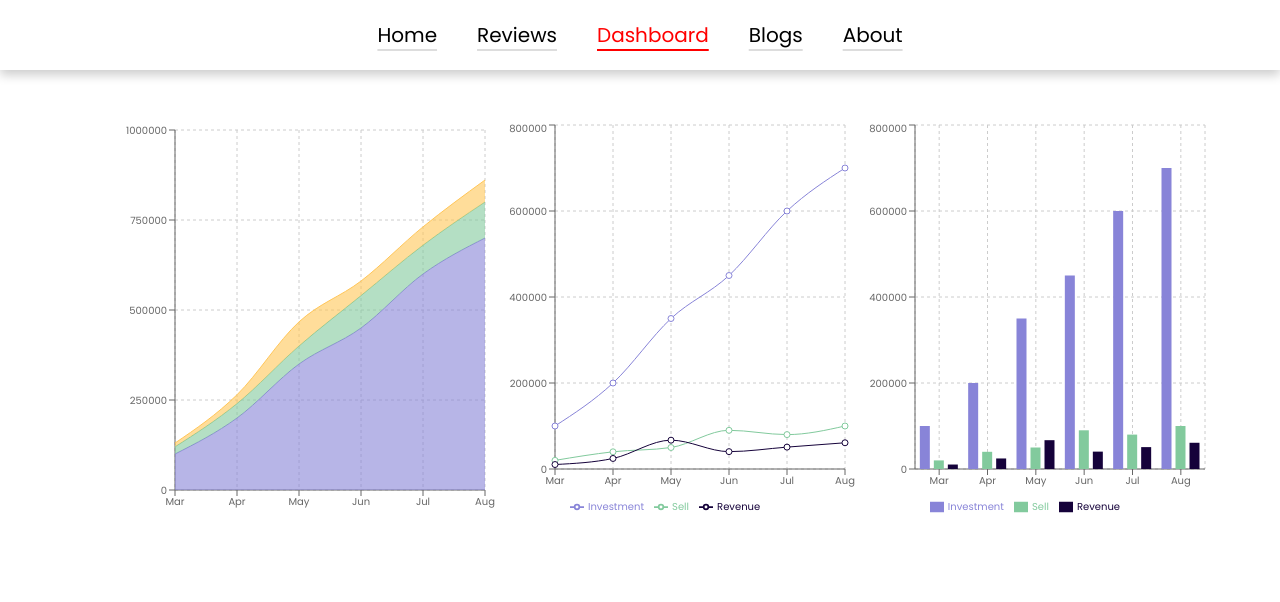
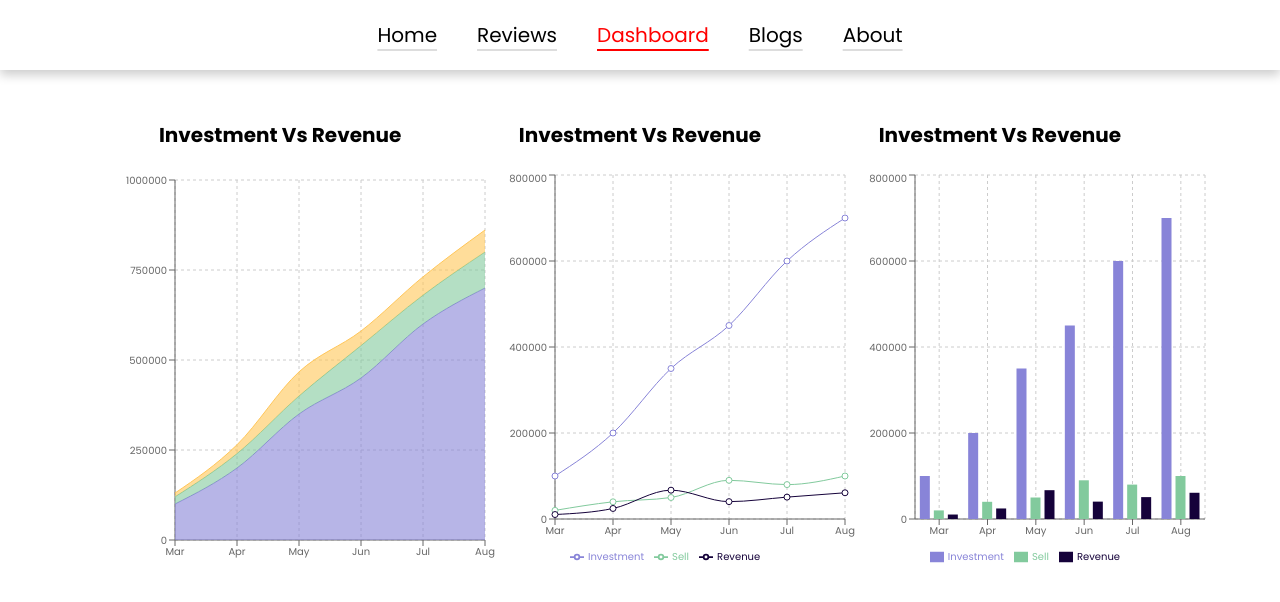
Before and after one commit to majedul360/product-analysis, a React (Create React App) app: page /dashboard in a window 1280 px wide. Shown: the top 602 px of the page. Built offline with nearby package versions, Linux system fonts and the light colour scheme.

Commit message:
notFound done

```diff
--- a/src/App.jsx
+++ b/src/App.jsx
@@ -6,6 +6,7 @@ import Reviews from "./components/reviews/Reviews";
 import Dashboard from "./components/dashboard/Dashboard";
 import Blogs from "./components/blogs/Blogs";
 import About from "./components/about/About";
+import Notfound from "./components/notFound/NotFound";
 function App() {
   return (
     <div className="app">
@@ -18,6 +19,7 @@ function App() {
           <Route path="dashboard" element={<Dashboard />} />
           <Route path="/blogs" element={<Blogs />} />
           <Route path="/about" element={<About />} />
+          <Route path="*" element={<Notfound />} />
         </Routes>
       </div>
     </div>
--- a/src/components/charts/BarChart.jsx
+++ b/src/components/charts/BarChart.jsx
@@ -13,6 +13,16 @@ import { GetData } from "../customHook/CustomHook";
 const Barchart = () => {
   const data = GetData("data/charts.json");
   return (
+    <div>
+      <h3
+        style={{
+          textAlign: "center",
+          marginBottom: "2rem",
+          fontSize: "2rem",
+        }}
+      >
+        investment vs revenue
+      </h3>
       <BarChart
         width={400}
         height={400}
@@ -33,6 +43,7 @@ const Barchart = () => {
         <Bar dataKey="sell" fill="#82ca9d" />
         <Bar dataKey="revenue" fill="#15023a" />
       </BarChart>
+    </div>
   );
 };
 
--- a/src/components/charts/StackedAreaChart.jsx
+++ b/src/components/charts/StackedAreaChart.jsx
@@ -10,6 +10,16 @@ import {
 const Stackedareachart = () => {
   const data = GetData("data/charts.json");
   return (
+    <div>
+      <h3
+        style={{
+          textAlign: "center",
+          marginBottom: "2rem",
+          fontSize: "2rem",
+        }}
+      >
+        investment vs revenue
+      </h3>
       <AreaChart
         width={400}
         height={400}
@@ -47,6 +57,7 @@ const Stackedareachart = () => {
           fill="#ffc658"
         />
       </AreaChart>
+    </div>
   );
 };
 
--- a/src/components/charts/TinyBarChart.jsx
+++ b/src/components/charts/TinyBarChart.jsx
@@ -13,6 +13,16 @@ import { GetData } from "../customHook/CustomHook";
 const Tinybarchart = () => {
   const data = GetData("data/charts.json");
   return (
+    <div>
+      <h3
+        style={{
+          textAlign: "center",
+          marginBottom: "2rem",
+          fontSize: "2rem",
+        }}
+      >
+        investment vs revenue
+      </h3>
       <LineChart
         width={400}
         height={400}
@@ -38,6 +48,7 @@ const Tinybarchart = () => {
         <Line type="monotone" dataKey="sell" stroke="#82ca9d" />
         <Line type="monotone" dataKey="revenue" stroke="#15023a" />
       </LineChart>
+    </div>
   );
 };
 
--- /dev/null
+++ b/src/components/notFound/NotFound.css
@@ -0,0 +1,6 @@
+.not-found img {
+  position: absolute;
+  top: 50%;
+  left: 50%;
+  transform: translate(-50%, -50%);
+}
--- /dev/null
+++ b/src/components/notFound/NotFound.jsx
@@ -0,0 +1,11 @@
+import "./NotFound.css";
+
+const Notfound = () => {
+  return (
+    <div className="not-found">
+      <img src="/images/not-found.webp" alt="" />
+    </div>
+  );
+};
+
+export default Notfound;
```
Also changed, not shown: public/images/not-found.webp (added). Lines whose indentation alone changed are shown as unchanged.
